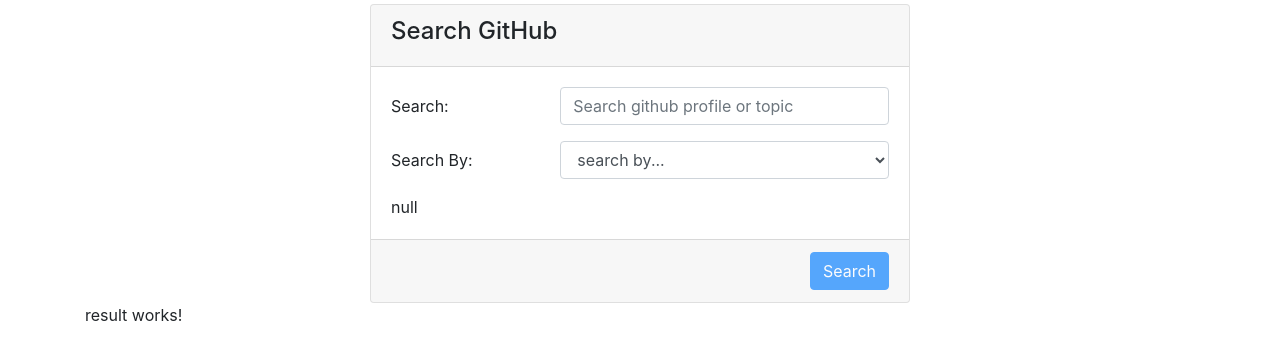
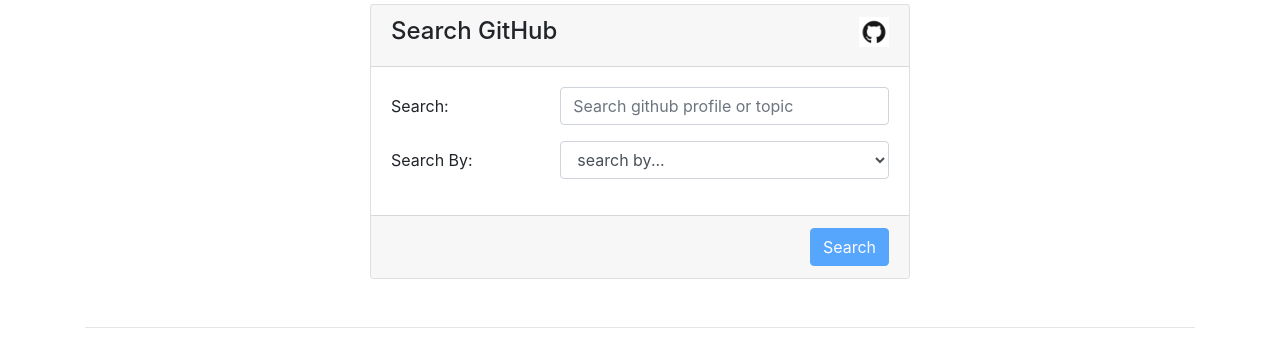
Before and after one commit to selmirM/github-search, an Angular app: page / in a window 1280 px wide. Shown: the top 360 px of the page. Built offline with nearby package versions, Linux system fonts and the light colour scheme.

Commit message:
Add card to result page and populate it with results

```diff
--- a/src/app/app.component.html
+++ b/src/app/app.component.html
@@ -1,4 +1,4 @@
 <div class="container">
-  <app-search (searchResult)="searchResults"></app-search>
-  <app-result results="searchResults"></app-result>
+  <app-search (searchResult)="searchResultsEvent($event)" #data></app-search>
+  <app-result  [users]="data.searchResult?.items"></app-result>
 </div>
--- a/src/app/app.component.ts
+++ b/src/app/app.component.ts
@@ -10,5 +10,7 @@
   title = 'github-search';
   searchResults: SearchResult;
 
-
+  searchResultsEvent(data) {
+    this.searchResults = data;
+  }
 }
--- a/src/app/components/result/result.component.html
+++ b/src/app/components/result/result.component.html
@@ -1,2 +1,14 @@
-<p>result works!</p>
-<div class="" *ngIf="results">test</div>
+<hr>
+<div class="row" *ngIf="users">
+    <div class="col-sm-3 ml-5 mb-3" *ngFor="let user of users">
+        <div class="card" style="width: 18rem;" >
+            <img class="card-img-top" src="{{user.avatar_url}}" alt="Card image cap">
+            <div class="card-body">
+                <h5 class="card-title">{{user.login}}</h5>
+                <!-- <p class="card-text">Some quick example text to build on the card title and make up the bulk of the
+                    card's content.</p> -->
+                <a href="{{user.html_url}}" class="btn btn-primary" target="_blank">Visit {{user.login}} profile</a>
+            </div>
+        </div>
+    </div>
+</div>
--- a/src/app/components/search/search.component.html
+++ b/src/app/components/search/search.component.html
@@ -1,8 +1,9 @@
-<div class="row">
+<div class="row mb-5">
     <div class="col-md-8 col-xl-6 mx-auto">
         <div class="card mt-1">
             <div class="card-header">
-                <h4>Search GitHub</h4>
+                <div class="float-right"><img src="../../../assets/github_logo.png" alt="github_logo" width="30" height="30"></div>
+                <h4> Search GitHub</h4>
             </div>
 
             <div class="card-body">
@@ -25,7 +26,6 @@
                         </div>
                     </div>
                 </form>
-                {{searchGroupForm.value.searchBy | json}}
             </div>
 
             <div class="card-footer">
--- a/src/app/components/search/search.component.ts
+++ b/src/app/components/search/search.component.ts
@@ -10,7 +10,7 @@
 })
 export class SearchComponent implements OnInit {
 
-  @Output() searchResult = new EventEmitter<SearchResult>();
+  searchResult: SearchResult
 
   searchOptions: string[] = ["users", "topics"];
 
@@ -29,7 +29,7 @@
   searchGithub() {
       this.githubApiScv.getGit(this.searchGroupForm.value)
       .subscribe(res => {
-        this.searchResult.emit(res);
+        this.searchResult = res;
       });
   }
 
```
Also changed, not shown: src/app/components/result/result.component.ts (+3 -4 lines), src/assets/github_logo.png (added).
